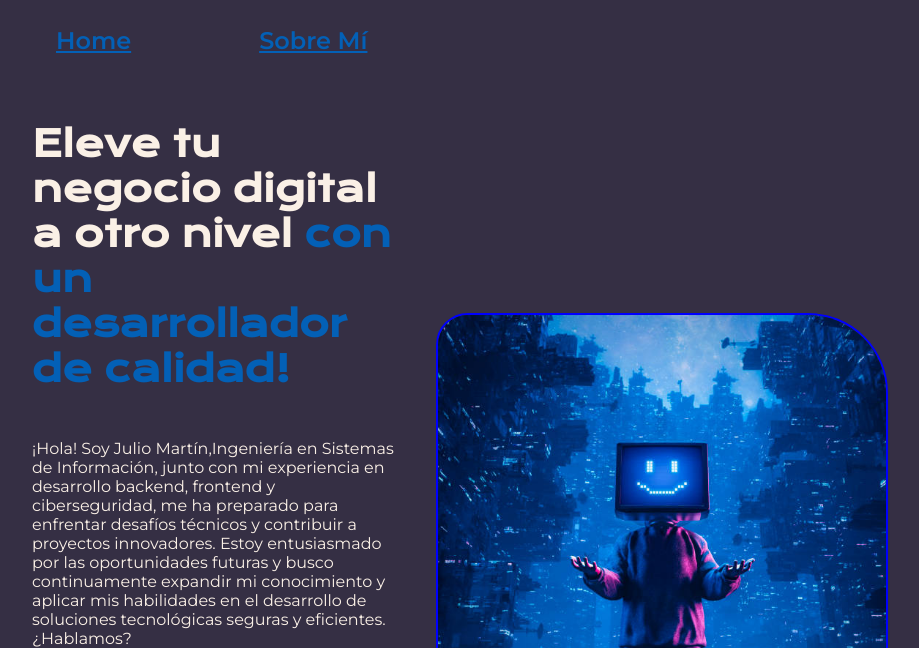
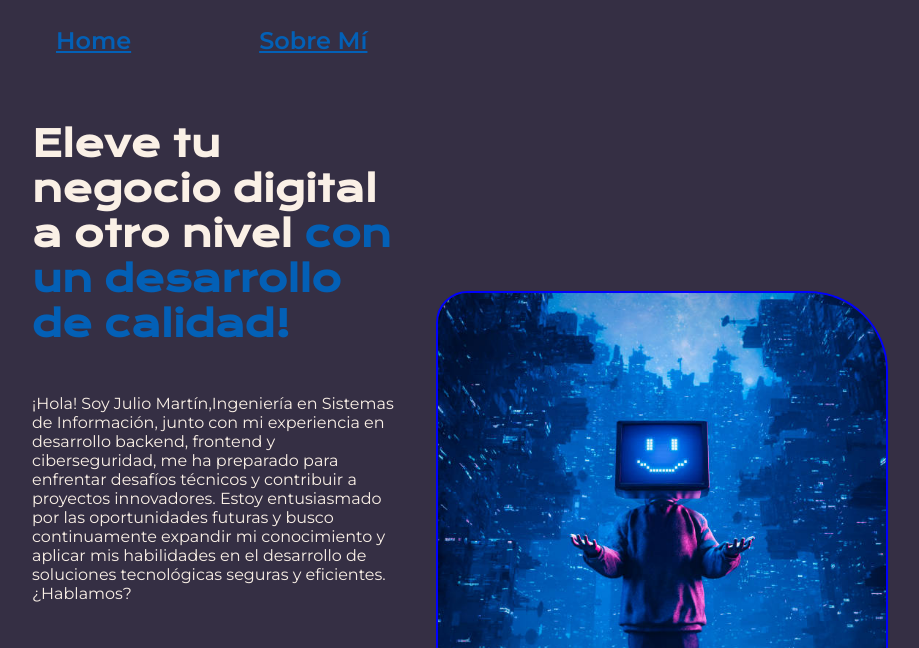
Before and after one commit to JulioMartin12/portafolio, a plain HTML site: page index.html in a window 1280 px wide. Shown: the top 648 px of the page, without its empty margins (200-1119 px from the left). Drawn offline with nearby package versions, Linux system fonts and the light colour scheme.

Commit message:
Update index.html
Re modificado el titulo

```diff
--- a/index.html
+++ b/index.html
@@ -17,7 +17,7 @@
       <section class="presentacion__contenido">
         <h1 class="presentacion__contenido__titulo">
           Eleve tu negocio digital a otro nivel
-          <strong class="titulo-destacado"> con un desarrollador de calidad!</strong>
+          <strong class="titulo-destacado"> con un desarrollo de calidad!</strong>
         </h1>
         <p class="presentacion__contenido__texto">
           ¡Hola! Soy Julio Martín,Ingeniería en Sistemas de Información, junto con mi experiencia en desarrollo backend, frontend y ciberseguridad, me ha preparado para enfrentar desafíos técnicos y contribuir a proyectos innovadores. Estoy entusiasmado por las oportunidades futuras y busco continuamente expandir mi conocimiento y aplicar mis habilidades en el desarrollo de soluciones tecnológicas seguras y eficientes. ¿Hablamos?
```
